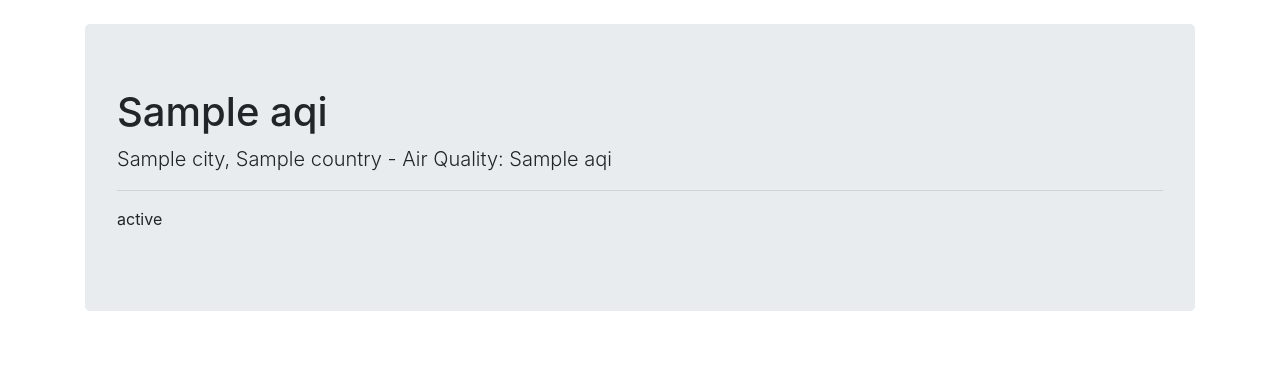
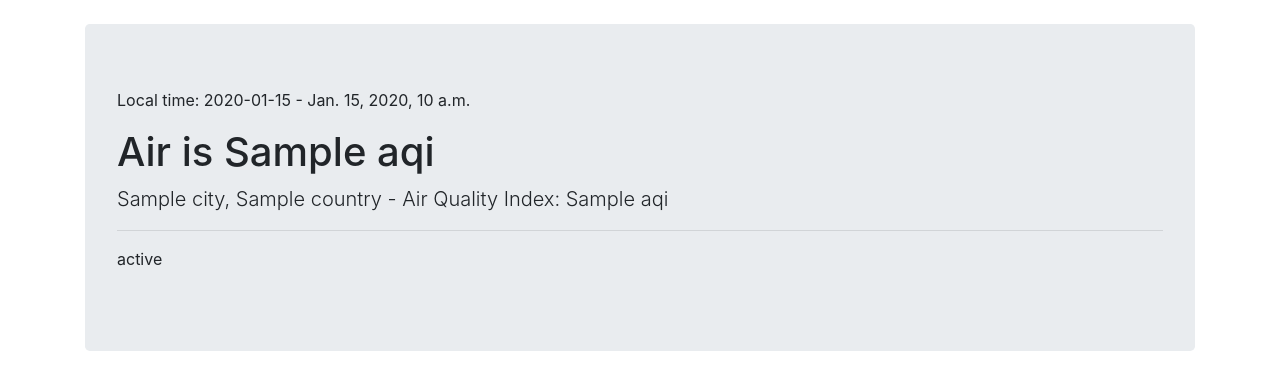
Before and after one commit to TwoChill/WeatherApp, a Django app: template lookup/templates/home.html in a window 1280 px wide. Shown: the part 56-446 px from the top of the page. Run offline with Django 3.2, Linux system fonts and the light colour scheme; the template is opened without the code that fills it: most values are stand-ins (such as "Sample title", 1, 10 or a date in 2020); some libraries are stand-ins or nearby versions.

Commit message:
Add local time to Jumbotron

```diff
--- a/lookup/templates/home.html
+++ b/lookup/templates/home.html
@@ -5,7 +5,13 @@
 	{% if api_json %}
 
 		{% if api_json == "Error with API..." %}
-			There was an error with the API, please try again..
+		<div class="jumbotron {{ category_color }}">
+			<h1 class="display-6"> {{ aqi }} </h1>
+			<p class="lead">{{api_json.data.city.name}}{{ api_json.data.aqi }}</p>
+
+			<hr class="my-6">
+			<p> THIS BLOCK IS RUN</p>
+		</div>
 
 			{% elif aqi == "An error as occurred!" %}
 			<div class="jumbotron {{ category_color }}">
@@ -19,13 +25,13 @@
 		{% else %}
 
 			<div class="jumbotron {{ category_color }}">
-				<h1 class="display-6"> {{ aqi }} </h1>
-				<p class="lead">{{city}}, {{country}} - Air Quality: {{ api_json.data.aqi }}</p>
+				<p>Local time: {{localtime}} - {{date}}</p>
+				<h1 class="display-6"> Air is {{ aqi }} </h1>
+				<p class="lead">{{city}}, {{country}} - Air Quality Index: {{ api_json.data.aqi }}</p>
 
 				<hr class="my-6">
 				<p> {{ status_description }}</p>
 			</div>
-
 
 		{% endif %}
 	{% endif %}
```
